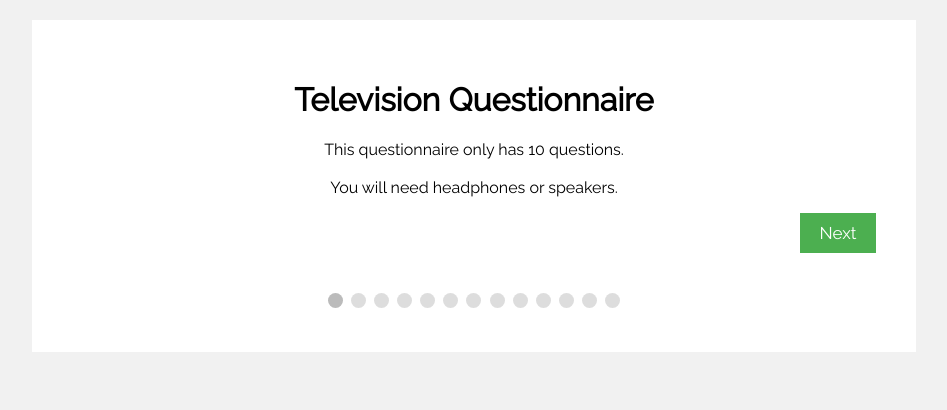
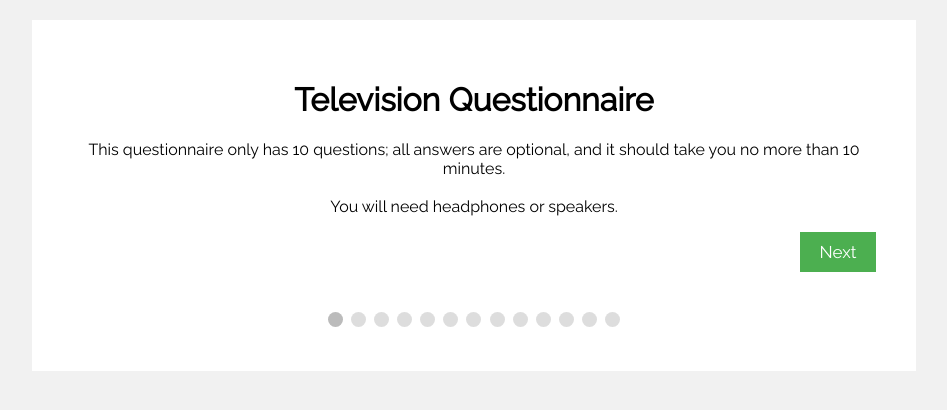
Before and after one commit to UKChannel8/UKChannel8.github.io, a Jekyll site: the page Form/index.html, which Jekyll copies as it is, in a window 1280 px wide. Shown: the top 410 px of the page, without its empty margins (166-1113 px from the left). Built offline with Jekyll 4.4.1, drawn with Linux system fonts in a browser that asks for light colours.

Commit message:
updated questions; fixed textbox size; made all Qs optional

```diff
--- a/Form/index.html
+++ b/Form/index.html
@@ -54,6 +54,10 @@
 
     animation: fadein 2s;
 }
+.leftboldtext {
+    text-align: left;
+    font-weight: bold;
+}
 
 @keyframes fadein {
     from { opacity: 0; }
@@ -66,12 +70,21 @@
   100% { opacity:1; }
 }
 
-  input {
+  #inputtextbox {
     padding: 10px;
     width: 100%;
     font-size: 17px;
     font-family: Raleway;
     border: 1px solid #aaaaaa;
+  }
+  textarea {
+    max-width:100%;
+  }
+  video {
+    /* allow space for hiding*/
+    align-content: center;
+    position: relative;
+    max-width:100%;
   }
 
   /* Mark input boxes that gets an error on validation: */
@@ -139,92 +152,102 @@
   <!-- One "tab" for each step in the form: -->
   <div class="tab">
       <h1>Television Questionnaire</h1>
-        <p style="text-align:center">This questionnaire only has 10 questions.<br><br>You will need headphones or speakers.</p>
+        <p style="text-align:center">This questionnaire only has 10 questions; all answers are optional, and it should take you no more than 10 minutes.<br><br>You will need headphones or speakers.</p>
   </div>
 
   <div class="tab">
-  <h1>Television Questionnaire</h1>
-    <p>Your details</p>
-    <p><input placeholder="Full name" oninput="this.className = ''" name="name"></p>
-    <p><input placeholder="E-mail" oninput="this.className = ''" name="email"></p>
-    <p><input placeholder="What area do you live in?" oninput="this.className = ''" name="area"></p>
-    <p><input placeholder="Age" oninput="this.className = ''" name="age"></p>
-    <p><input placeholder="Gender" oninput="this.className = ''" name="gender"></p>
-    <p><input placeholder="Ethnicity" oninput="this.className = ''" name="ethnicity"></p>
+    <h1>Television Questionnaire</h1><div class="leftboldtext">Question 1 of 10</div>
+  <p>What platforms do you watch TV on?<br>
+    <div style="text-align:left;">
+      <input type="checkbox" name="Sky" value="Sky">Sky<br>
+      <input type="checkbox" name="Freeview" value="Freeview">Freeview<br>
+      <input type="checkbox" name="Virgin" value="Virgin">Virgin<br>
+      <input type="checkbox" name="Netflix" value="Netflix">Netflix<br>
+      <input type="checkbox" name="Amazon Prime" value="Amazon Prime">Amazon Prime<br>
+      <input type="checkbox" name="YouTube" value="YouTube">YouTube<br>
+      <input type="checkbox" name="Snapchat" value="Snapchat">Snapchat<br>
+      <input type="checkbox" name="Apple" value="Apple">Apple<br>
+      <p><textarea placeholder="Other (please specify) ..." name="Q1" oninput="this.className = ''" cols="100" rows="5"></textarea></p>
+    </div>
+  </p>
   </div>
 
   <div class="tab">
-    <h1>Television Questionnaire</h1><b>Question 1 of 10</b>
-    <p>Who do you admire on and off the screen and why?<br><textarea placeholder="Your answer..." name="Q1"
-                                               oninput="this.className = ''" cols="100" rows="5"></textarea></p>
+    <h1>Television Questionnaire</h1><div class="leftboldtext">Question 2 of 10</div>
+    <p>Who do you admire on and off the screen and why?<br>
+      <textarea placeholder="Your answer..." name="Q2" oninput="this.className = ''" cols="100" rows="5"></textarea></p>
   </div>
 
   <div class="tab">
-    <h1>Television Questionnaire</h1><b>Question 2 of 10</b>
-    <p>What are your favourite TV shows and why?<br><textarea placeholder="Your answer..." name="Q2"
-                                               oninput="this.className = ''" cols="100" rows="5"></textarea></p>
+    <h1>Television Questionnaire</h1><div class="leftboldtext">Question 3 of 10</div>
+    <p>What are your favourite TV shows and why?<br>
+      <textarea placeholder="Your answer..." name="Q3" oninput="this.className = ''" cols="100" rows="5"></textarea></p>
   </div>
 
   <div class="tab">
-    <h1>Television Questionnaire</h1><b>Question 3 of 10</b>
-    <p>How do you decide what to watch; where do you get recommendations, updates and information from?<br><textarea placeholder="Your answer..." name="Q3"
-                                               oninput="this.className = ''" cols="100" rows="5"></textarea></p>
+    <h1>Television Questionnaire</h1><div class="leftboldtext">Question 4 of 10</div>
+    <p>How do you decide what to watch; where do you get recommendations, updates and information from?<br>
+      <textarea placeholder="Your answer..." name="Q4" oninput="this.className = ''" cols="100" rows="5"></textarea></p>
   </div>
 
   <div class="tab">
-    <h1>Television Questionnaire</h1><b>Question 4 of 10</b>
-    <p>What do you think of YouTube? What in particular do you like/dislike?<br><textarea placeholder="Your answer..." name="Q4"
-                                               oninput="this.className = ''" cols="100" rows="5"></textarea></p>
+    <h1>Television Questionnaire</h1><div class="leftboldtext">Question 5 of 10</div>
+    <p>What do you think of YouTube and why?<br>
+      <textarea placeholder="Your answer..." name="Q5" oninput="this.className = ''" cols="100" rows="5"></textarea></p>
   </div>
 
   <div class="tab">
-    <h1>Television Questionnaire</h1><b>Question 5 of 10</b>
-  <p>What platforms do you watch TV on? Please list any you have used (e.g. Sky, Virgin, iPlayer, Amazon Prime etc)?<br><textarea placeholder="Your answer..." name="Q5"
-                                              oninput="this.className = ''" cols="100" rows="5"></textarea></p>
+    <h1>Television Questionnaire</h1><div class="leftboldtext">Question 6 of 10</div>
+    <p>In terms of representing YOU - how does TV shape up?<br>
+      <textarea placeholder="Your answer..." name="Q6" oninput="this.className = ''" cols="100" rows="5"></textarea></p>
   </div>
 
   <div class="tab">
-    <h1>Television Questionnaire</h1><b>Question 6 of 10</b>
-    <p>In terms of representing YOU - how does TV shape up?<br><textarea placeholder="Your answer..." name="Q6"
-                                               oninput="this.className = ''" cols="100" rows="5"></textarea></p>
+    <h1>Television Questionnaire</h1><div class="leftboldtext">Question 7 of 10</div>
+    <video width="520" height="390" controls>
+      <source src="Welcome to Channel Eight.mp4" type="video/mp4">Your browser does not support the video tag.
+    </video><br>
+    <p>This is Channel 8; how do you feel about what you've just seen?<br>
+      <textarea placeholder="Your answer..." name="Q7" oninput="this.className = ''" cols="100" rows="5"></textarea></p>
   </div>
 
   <div class="tab">
-    <h1>Television Questionnaire</h1><b>Question 7 of 10</b><br>
-    <video width="640" height="480" controls>
+    <h1>Television Questionnaire</h1><div class="leftboldtext">Question 8 of 10</div>
+    <video id="vid1" width="520" height="390" controls>
       <source src="Welcome to Channel Eight.mp4" type="video/mp4">Your browser does not support the video tag.
-    </video><br><br>
-    <p>This is Channel 8; how do you feel about what you've just seen?<br><textarea placeholder="Your answer..." name="Q7"
-      oninput="this.className = ''" cols="100" rows="5"></textarea></p>
+    </video><br>
+    <p>Do you feel there is a market for Channel 8? Why/why not?<br>
+      <textarea placeholder="Your answer..." name="Q8" oninput="this.className = ''" cols="100" rows="5"></textarea></p>
   </div>
 
   <div class="tab">
-    <h1>Television Questionnaire</h1><b>Question 8 of 10</b><br>
-    <video id="vid1" width="640" height="480" controls>
+    <h1>Television Questionnaire</h1><div class="leftboldtext">Question 9 of 10</div>
+    <video id="vid2" width="520" height="390" controls>
       <source src="Welcome to Channel Eight.mp4" type="video/mp4">Your browser does not support the video tag.
-    </video><br><br>
-    <p>Do you feel there is a market for Channel 8? Why/why not?<br><textarea placeholder="Your answer..." name="Q8"
-      oninput="this.className = ''" cols="100" rows="5"></textarea></p>
+    </video><br>
+    <p>What kind of programmes would you like to see on Channel 8?<br>
+      <textarea placeholder="Your answer..." name="Q9" oninput="this.className = ''" cols="100" rows="5"></textarea></p>
   </div>
 
   <div class="tab">
-    <h1>Television Questionnaire</h1><b>Question 9 of 10</b><br>
-    <video id="vid2" width="640" height="480" controls>
+    <h1>Television Questionnaire</h1><div class="leftboldtext">Question 10 of 10</div>
+    <video id="vid3" width="520" height="390" controls>
       <source src="Welcome to Channel Eight.mp4" type="video/mp4">Your browser does not support the video tag.
-    </video><br><br>
-    <p>What kind of programmes would you like to see on Channel 8?<br><textarea placeholder="Your answer..." name="Q9"
-      oninput="this.className = ''" cols="100" rows="5"></textarea></p>
+    </video><br>
+    <p>Any other comments?<br>
+      <textarea placeholder="Your answer..." name="Q10" oninput="this.className = ''" cols="100" rows="5"></textarea></p>
   </div>
 
   <div class="tab">
-    <h1>Television Questionnaire</h1><b>Question 10 of 10</b><br>
-    <video id="vid3" width="640" height="480" controls>
-      <source src="Welcome to Channel Eight.mp4" type="video/mp4">Your browser does not support the video tag.
-    </video><br><br>
-    <p>Any other comments?<br><textarea placeholder="Your answer..." name="Q10"
-      oninput="this.className = ''" cols="100" rows="5"></textarea></p>
-
-  </div>
+    <h1>Television Questionnaire</h1>
+      <div class="leftboldtext">Your details</div>
+      <p><input id="inputtextbox" placeholder="Full name" oninput="this.className = ''" name="name"></p>
+      <p><input id="inputtextbox" placeholder="E-mail" oninput="this.className = ''" name="email"></p>
+      <p><input id="inputtextbox" placeholder="What area do you live in?" oninput="this.className = ''" name="area"></p>
+      <p><input id="inputtextbox" placeholder="Age" oninput="this.className = ''" name="age"></p>
+      <p><input id="inputtextbox" placeholder="Gender" oninput="this.className = ''" name="gender"></p>
+      <p><input id="inputtextbox" placeholder="Ethnicity" oninput="this.className = ''" name="ethnicity"></p>
+    </div>
 
   <div class="tab"><img class="logo" src="Channel 8 logo.jpg" alt="Channel 8">
     <br><br><div class="centralboldtext">Change is coming.</div><br><br>
@@ -312,7 +335,7 @@
   x = document.getElementsByClassName("tab");
   y = x[currentTab].getElementsByTagName("input");
   z = x[currentTab].getElementsByTagName("textarea");
-
+  /*
   // A loop that checks every input field in the current tab:
   for (i = 0; i < y.length; i++) {
     if (y[i].name == "fname") data.firstname = y[i].value;
@@ -320,6 +343,7 @@
     if (y[i].name == "email") data.email = y[i].value;
     if (y[i].name == "phone") data.phone = y[i].value;
     // If a field is empty...
+
     if (y[i].value == "") {
       // add an "invalid" class to the field:
       y[i].className += " invalid";
@@ -327,6 +351,7 @@
       valid = false;
     }
     console.log(y[i].name, y[i].value);
+
   }
   for (i = 0; i < z.length; i++) {
     if (z[i].name == "longanswer1") data.longanswer1 = z[i].value;
@@ -339,6 +364,7 @@
     }
     console.log(z[i].name, z[i].value);
   }
+  */
   // If the valid status is true, mark the step as finished and valid:
   if (valid) {
     document.getElementsByClassName("step")[currentTab].className += " finish";
```
